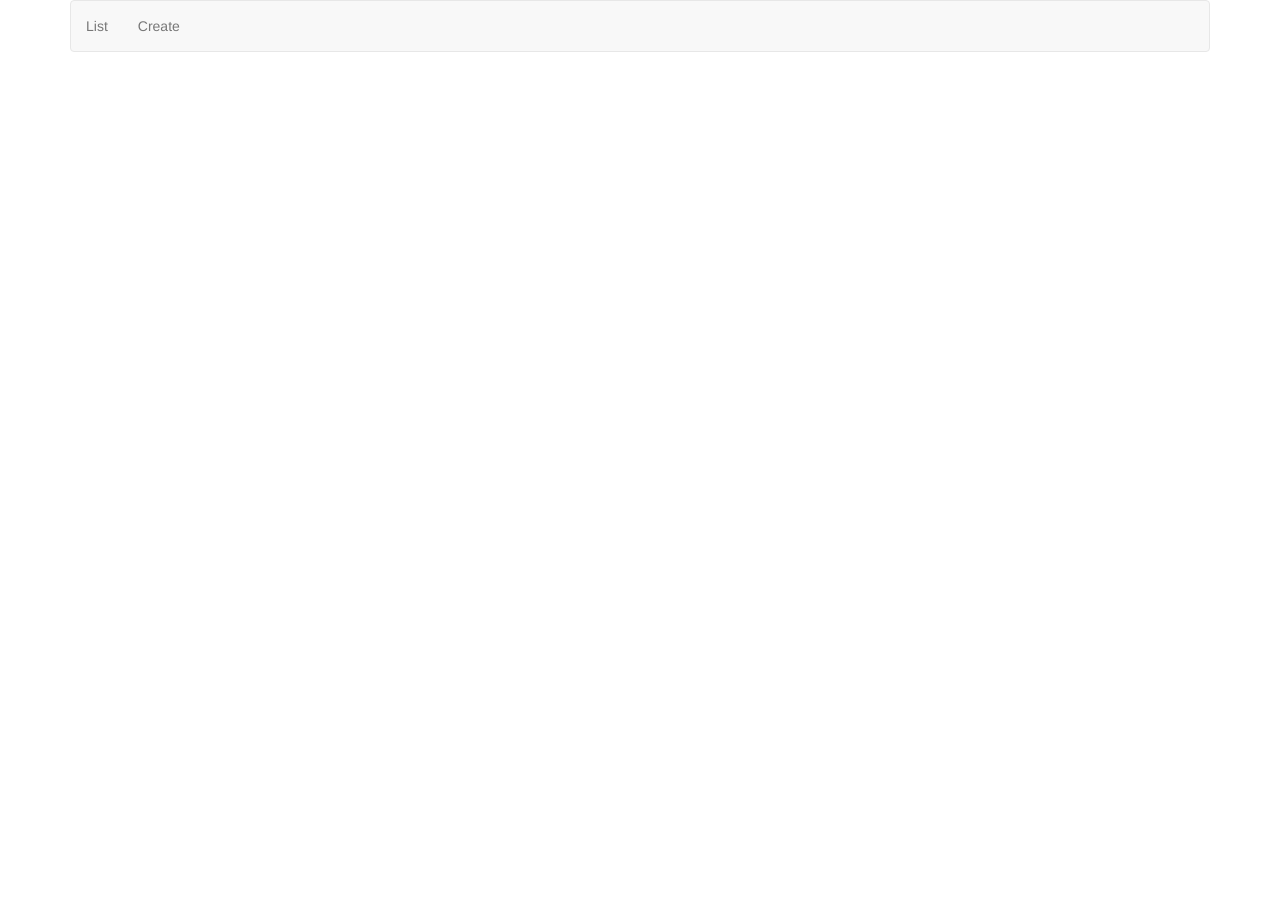
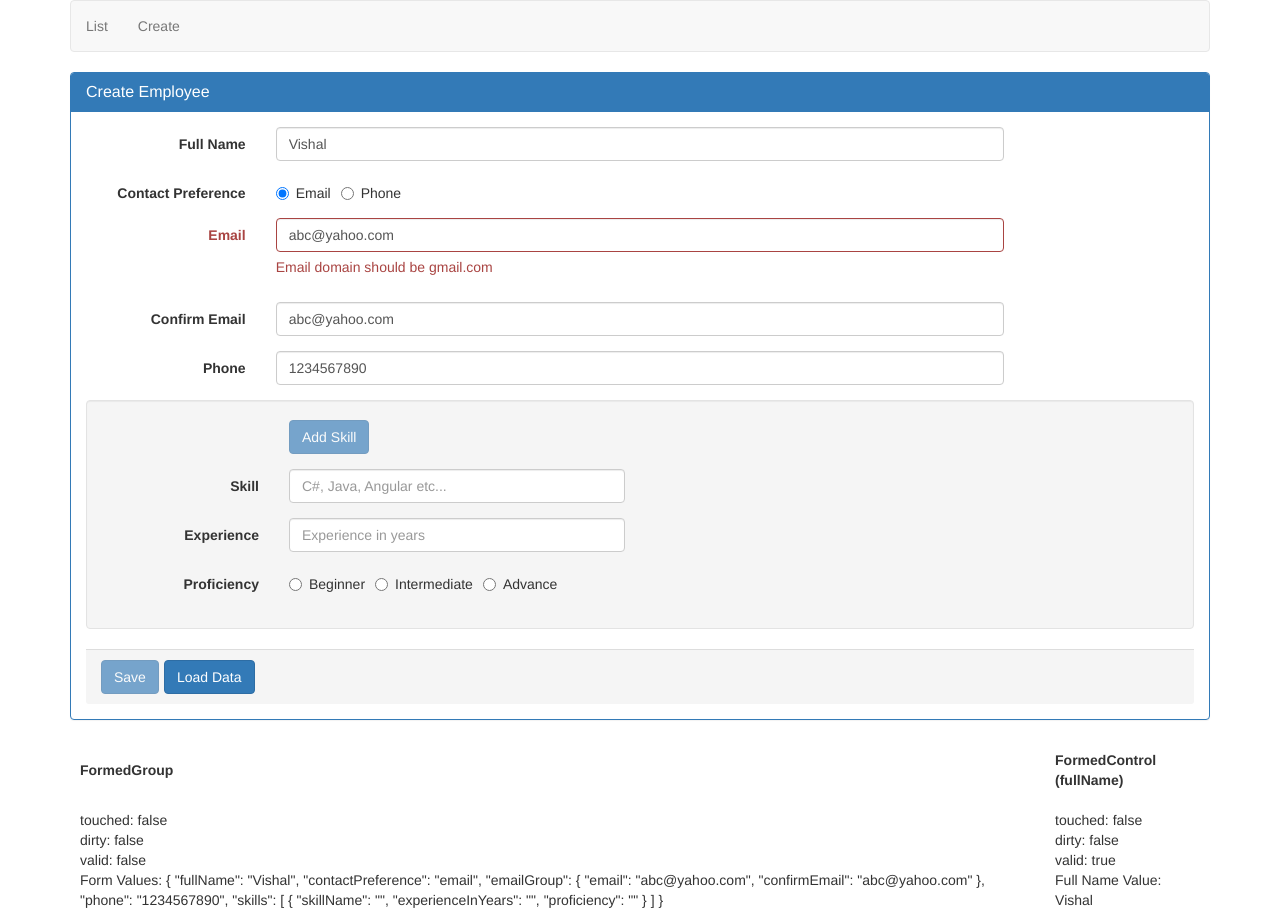
Before and after one commit to vishallotlikar/Angular8, an Angular app: page /edit/1 in a window 1280 px wide. Before the commit this address led to /. Before the commit the page ends 800 px from the top, so only its background shows below. Built offline with nearby package versions, Linux system fonts and the light colour scheme; data requests are answered from the project's data file.

Commit message:
Reactive forms edit

```diff
--- a/db.json
+++ b/db.json
@@ -4,7 +4,7 @@
             "id": 1,
             "fullName": "Vishal",
             "contactPreference": "email",
-            "email": "abc@gmail.com",
+            "email": "abc@yahoo.com",
             "phone": "1234567890",
             "skills": [
                 {
@@ -23,7 +23,7 @@
             "id": 2,
             "fullName": "Vaibhav",
             "contactPreference": "email",
-            "email": "xyz@gmail.com",
+            "email": "xyz@yahoo.com",
             "phone": "0987654321",
             "skills": [
                 {
--- a/src/app/app-routing.module.ts
+++ b/src/app/app-routing.module.ts
@@ -7,6 +7,7 @@
 const routes: Routes = [
   { path: 'list', component: ListEmployeesComponent },
   { path: 'create', component: CreateEmployeeComponent },
+  { path: 'edit/:id', component: CreateEmployeeComponent },
   { path: '', redirectTo: '/list', pathMatch: 'full' }
 ];
 
--- a/src/app/employee/create-employee.component.html
+++ b/src/app/employee/create-employee.component.html
@@ -153,7 +153,7 @@
 
             <div class="panel-footer">
                 <div class="btn-toolbar">
-                    <button class="btn btn-primary" type="submit">
+                    <button class="btn btn-primary" type="submit" [disabled]="employeeForm.invalid">
                         Save
                     </button>
                     <button class="btn btn-primary" type="button" (click)="onLoadDataClick()">
--- a/src/app/employee/create-employee.component.ts
+++ b/src/app/employee/create-employee.component.ts
@@ -2,6 +2,10 @@
 import { FormGroup, FormBuilder, Validators, AbstractControl, FormArray, FormControl } from '@angular/forms'
 import { ValueConverter } from '@angular/compiler/src/render3/view/template';
 import { JsonPipe } from '@angular/common';
+import { ActivatedRoute } from '@angular/router'
+import { EmployeeService } from './employee.service'
+import { IEmployee } from './IEmployee'
+import { ISkill } from './ISkill'
 
 @Component({
   selector: 'app-create-employee',
@@ -37,7 +41,9 @@
   formErrors = {
   };
 
-  constructor(private fb: FormBuilder) { }
+  constructor(private fb: FormBuilder,
+              private route: ActivatedRoute,
+              private employeeService: EmployeeService) { }
 
   ngOnInit() {
     // this.employeeForm = new FormGroup({
@@ -76,6 +82,32 @@
       this.logValidationErrors(this.employeeForm);
       // console.log(JSON.stringify(value));
     })
+
+    this.route.paramMap.subscribe(params => {
+      const empId = +params.get('id');
+      if (empId) {
+        this.getEmployee(empId);
+      }
+    })
+  }
+
+  getEmployee(id: number) {
+    this.employeeService.getEmployee(id).subscribe(
+      (employee: IEmployee) => this.editEmployee(employee),
+      (err: any) => console.log(err)
+    );
+  }
+
+  editEmployee(employee: IEmployee) {
+    this.employeeForm.patchValue({
+      fullName: employee.fullName,
+      contactPreference: employee.contactPreference,
+      emailGroup: {
+        email: employee.email,
+        confirmEmail: employee.email
+      },
+      phone: employee.phone
+    });
   }
 
   addSkillFormGroup(): FormGroup {
@@ -112,7 +144,8 @@
       this.formErrors[key] = '';
       //abstractControl.disable()
       // console.log('Key = '+ key + 'Value = ' + abstractControl.value)
-      if (abstractControl && !abstractControl.valid && (abstractControl.touched || abstractControl.dirty)) {
+      if (abstractControl && !abstractControl.valid &&
+        (abstractControl.touched || abstractControl.dirty || abstractControl.value !== '')) {
         const messages = this.validationMessages[key];
         // console.log(messages);
         for (const errorKey in abstractControl.errors) {
@@ -171,7 +204,8 @@
   const emailControl = group.get('email');
   const confirmEmailControl = group.get('confirmEmail');
 
-  if (emailControl.value === confirmEmailControl.value || confirmEmailControl.pristine) {
+  if (emailControl.value === confirmEmailControl.value ||
+    (confirmEmailControl.pristine && confirmEmailControl.value === '')) {
     return null;
   } else {
     return { 'emailMismatch': true };
--- a/src/app/employee/list-employees.component.html
+++ b/src/app/employee/list-employees.component.html
@@ -16,7 +16,7 @@
                 <td>{{ employee.phone }}</td>
                 <td>{{ employee.contactPreference }}</td>
                 <td>
-                    <button class="btn btn-primary">
+                    <button class="btn btn-primary" (click)="editButtonClick(employee.id)">
                         Edit
                     </button>
                 </td>
--- a/src/app/employee/list-employees.component.ts
+++ b/src/app/employee/list-employees.component.ts
@@ -1,6 +1,7 @@
 import { Component, OnInit } from '@angular/core';
 import { EmployeeService } from './employee.service';
 import { IEmployee } from './IEmployee'
+import { Router } from '@angular/router'
 
 @Component({
   selector: 'app-list-employee',
@@ -10,7 +11,8 @@
 export class ListEmployeesComponent implements OnInit {
   employees: IEmployee[];
 
-  constructor(private _employeeService: EmployeeService) { }
+  constructor(private _employeeService: EmployeeService,
+              private _router: Router) { }
 
   ngOnInit() {
     this._employeeService.getEmployees().subscribe(
@@ -19,4 +21,8 @@
     )
   }
 
+  editButtonClick(employeeId: number){
+    this._router.navigate(['/edit', employeeId])
+  }
+
 }
```
